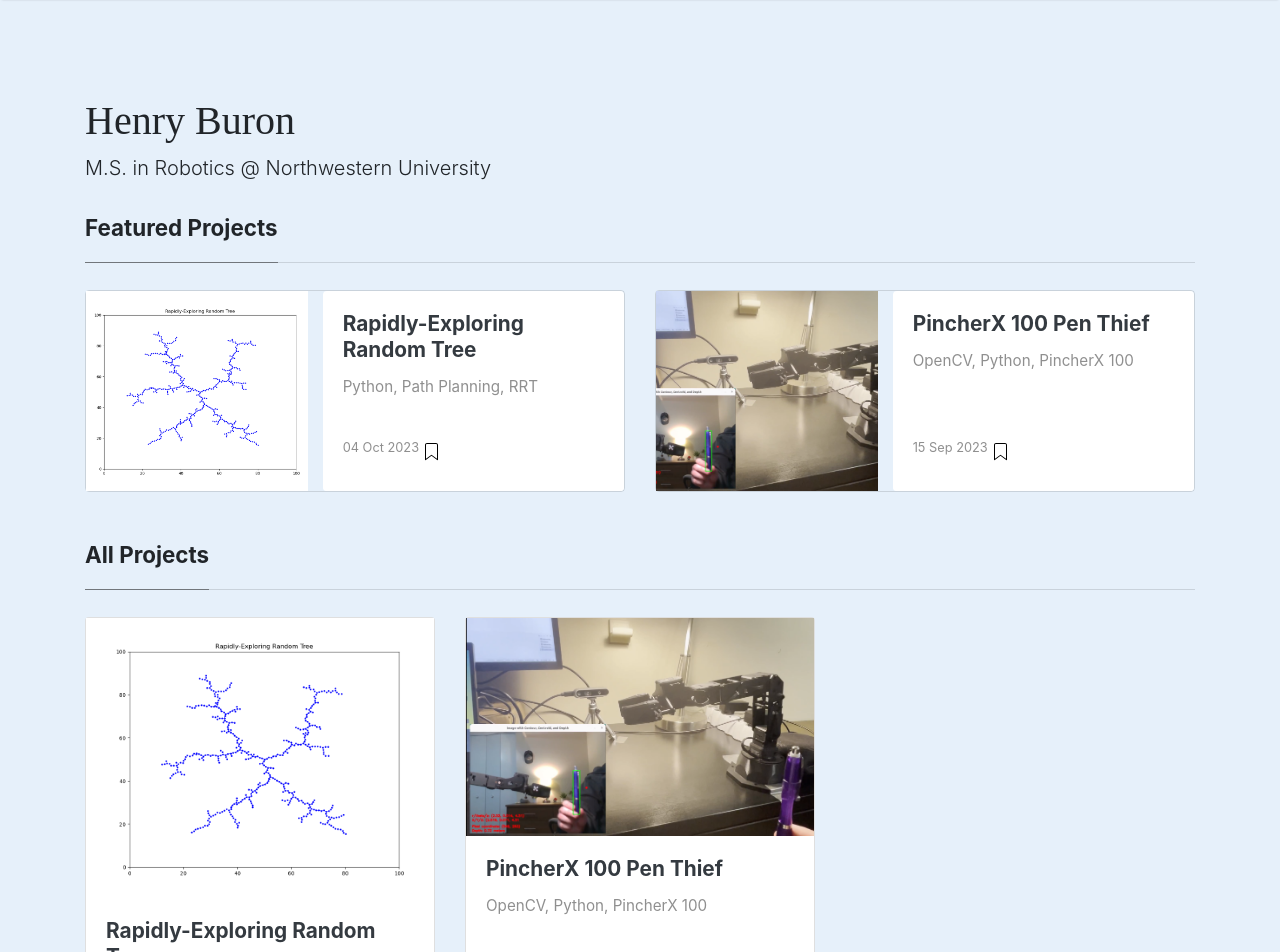
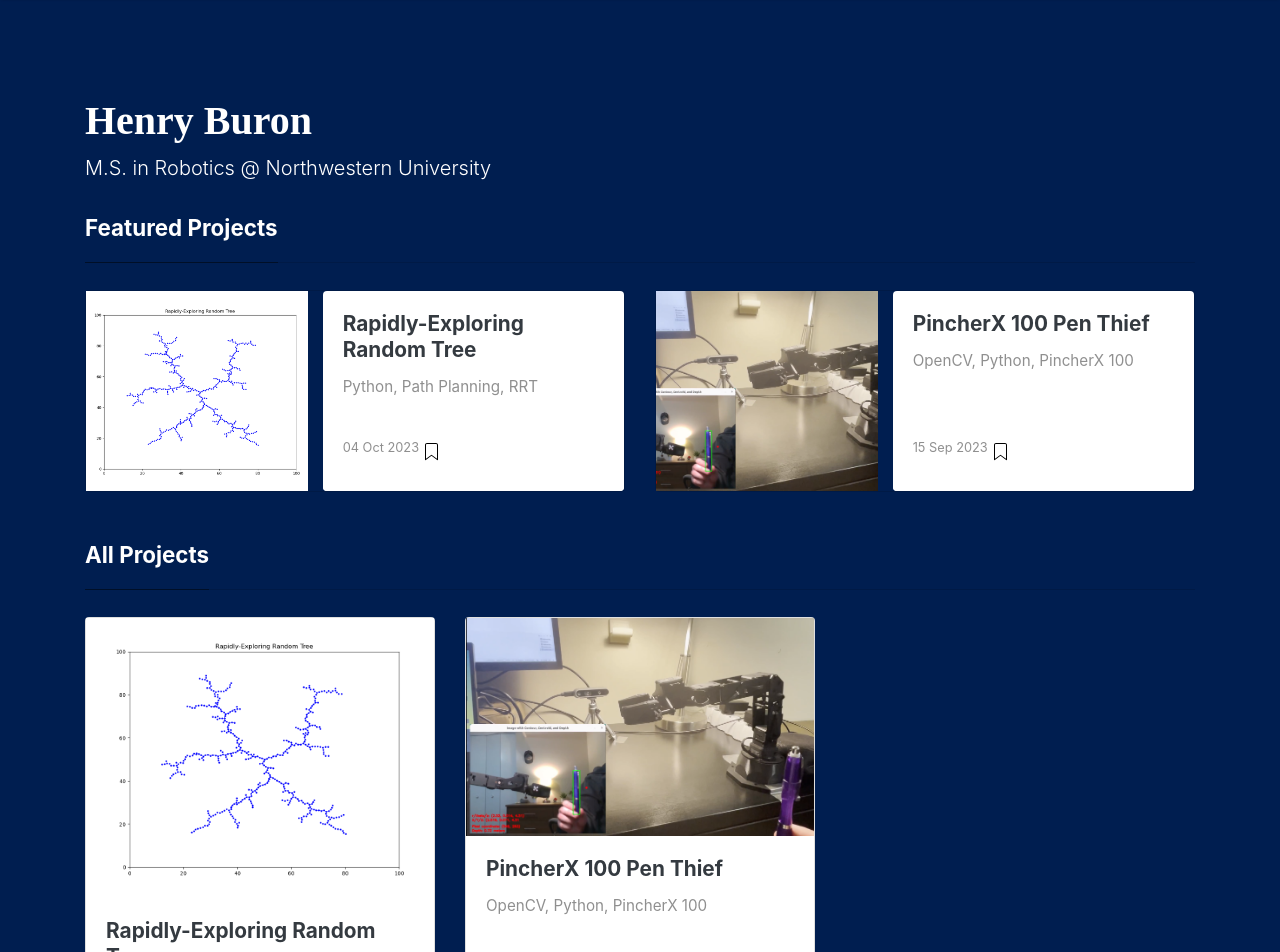
Before and after one commit to henryburon/henryburon.github.io, a Jekyll site: the page built from index.html, in a window 1280 px wide and 1400 px high. Shown: the top 952 px of the window. Built offline with Jekyll 4.4.1, drawn with Linux system fonts in a browser that asks for light colours; nearby versions of some CDN libraries; the list of posts is cut into pages by our own code.

Commit message:
Changed color, fonts

```diff
--- a/assets/css/screen.css
+++ b/assets/css/screen.css
@@ -7,12 +7,44 @@ License: https://www.wowthemes.net/freebies-license/
     html { font-size:18px; } /* Increase the font size on higher resolutions */
     .container {max-width:80%;}
 }
+
+/* The main heading is the top text on the home page */
+
 .mainheading {
     padding: 1rem 0rem;
+    color: rgb(255, 255, 255);
 }
 
+.mainheading h1.sitetitle {
+    font-family:'Times New Roman', Times, serif;
+    font-weight: bold;
+}
+
+.mainheading h1.posttitle {
+    font-weight: 700;
+    margin-bottom: 1rem;
+}
+
+
+
+
+
+/* Refers to main page background */
+
 body {
-    background-color: rgb(230, 240, 250); /* Change this to the shade of blue you want */
+    background-color: rgb(0,30,80); /* 230,240,250,    25,25,112,      */
+}
+
+
+
+
+
+
+/* Refers to section titles on main page (like featured projects and all projects) */
+
+.section-title h2 span {
+    color: rgb(255, 255, 255);
+
 }
 
 
@@ -69,7 +101,7 @@ section.recent-posts {
 }
 
 .section-title h2 {
-    border-bottom: 1px solid rgba(0, 0, 0, .125);
+    border-bottom: 1px solid rgba(0, 0, 0, 0.125);
     margin-bottom: 25px;
     font-weight: 700;
     font-size: 1.4rem;
@@ -309,14 +341,7 @@ span.post-read-more a:hover {
     margin-right: 5px;
 }
 
-.mainheading h1.sitetitle {
-    font-family: 'Times New Roman', Times, serif;
-}
 
-.mainheading h1.posttitle {
-    font-weight: 700;
-    margin-bottom: 1rem;
-}
 
 .footer {
     border-top: 1px solid rgba(0, 0, 0, .05) !important;
@@ -792,14 +817,14 @@ iframe {
         margin: 0;
     }
 }
-
+/*
 .jumbotron.fortags {
     margin-top: 3rem;
     padding: 0;
     border-radius: 0;
     background-image: url(../images/jumbotron.jpg);
     background-size: cover;
-}
+} */
 
 .jumbotron.fortags a {
     padding: 5px 10px 7px;
```
Also changed, not shown: 2 other files.
